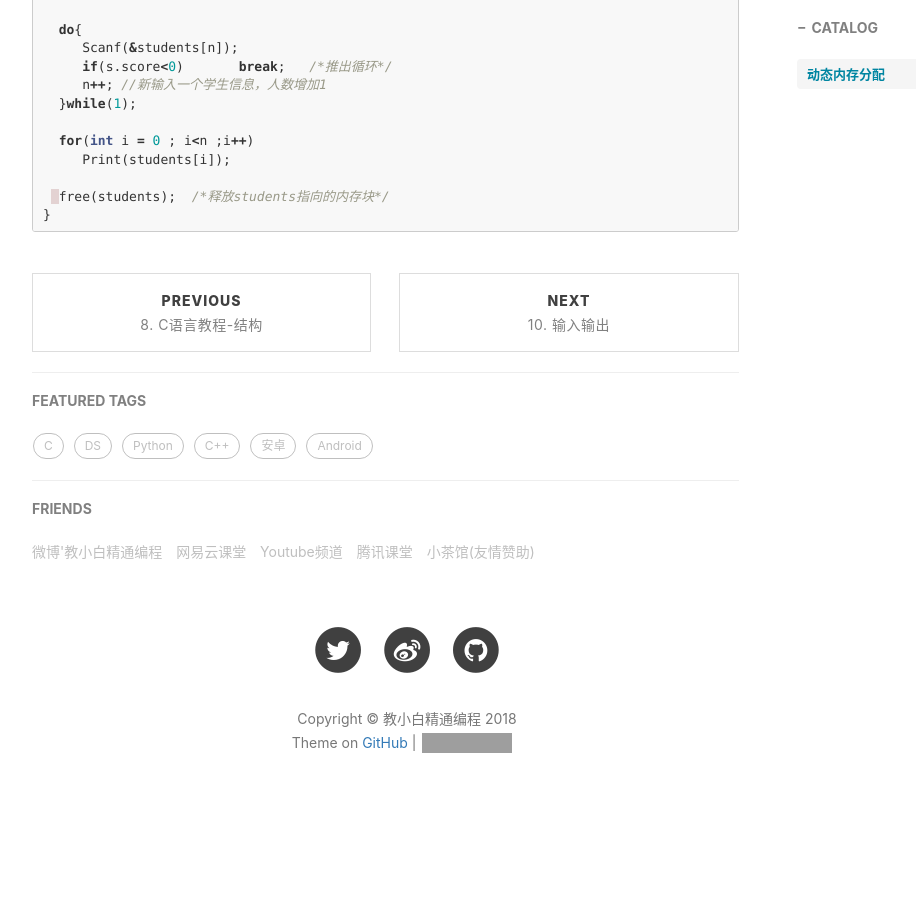
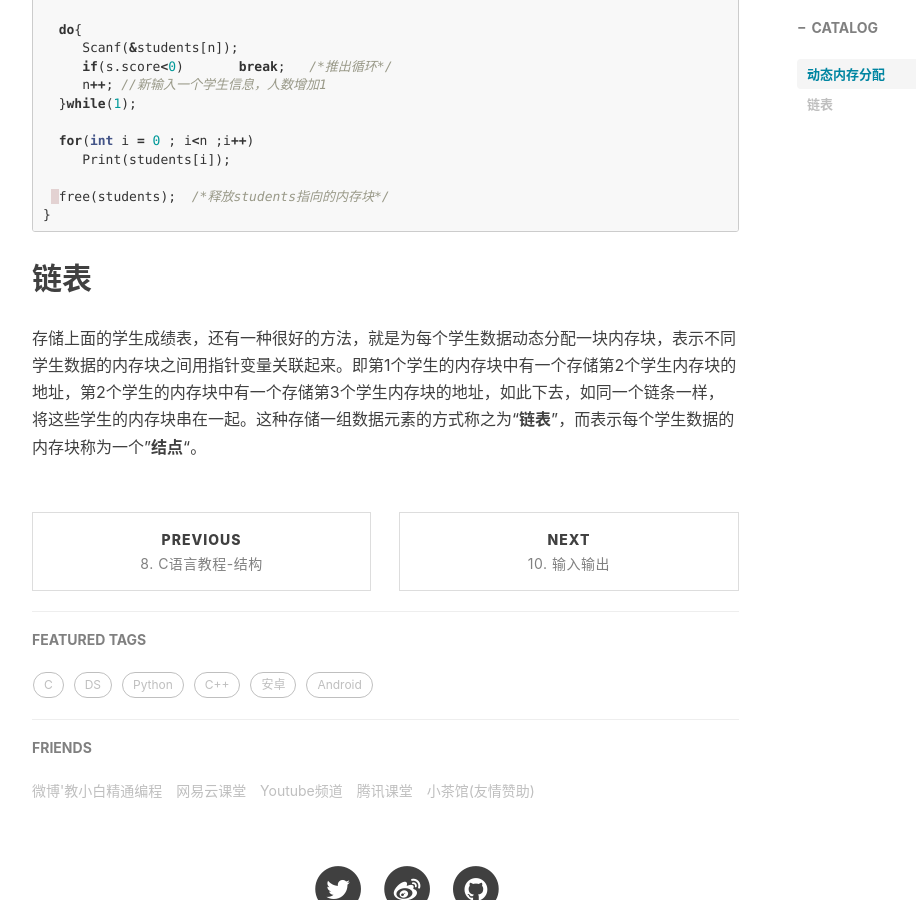
Before and after one commit to xuepro/xuepro.github.io, a Jekyll site: the page built from _posts/2017-10-30-9. C语言教程-动态内存分配.md, in a window 1280 px wide and 900 px high, scrolled down 2432 px. Shown: the whole window, without its empty margins (233-1149 px from the left). Built offline with Jekyll 4.4.1, drawn with Linux system fonts in a browser that asks for light colours; nearby versions of some CDN libraries; comment, search, counter and statistics services are not loaded; before the commit the page ends 3279 px from its top, so only the background shows below that; grey boxes are pictures that could not be loaded.

Commit message:
Update 2017-10-30-9. C语言教程-动态内存分配.md

````diff
--- a/_posts/2017-10-30-9. C语言教程-动态内存分配.md
+++ b/_posts/2017-10-30-9. C语言教程-动态内存分配.md
@@ -104,3 +104,7 @@ void main(){
   free(students);  /*释放students指向的内存块*/
 }
 ```
+
+## 链表
+
+  存储上面的学生成绩表，还有一种很好的方法，就是为每个学生数据动态分配一块内存块，表示不同学生数据的内存块之间用指针变量关联起来。即第1个学生的内存块中有一个存储第2个学生内存块的地址，第2个学生的内存块中有一个存储第3个学生内存块的地址，如此下去，如同一个链条一样，将这些学生的内存块串在一起。这种存储一组数据元素的方式称之为“**链表**”，而表示每个学生数据的内存块称为一个"**结点**"。
````
